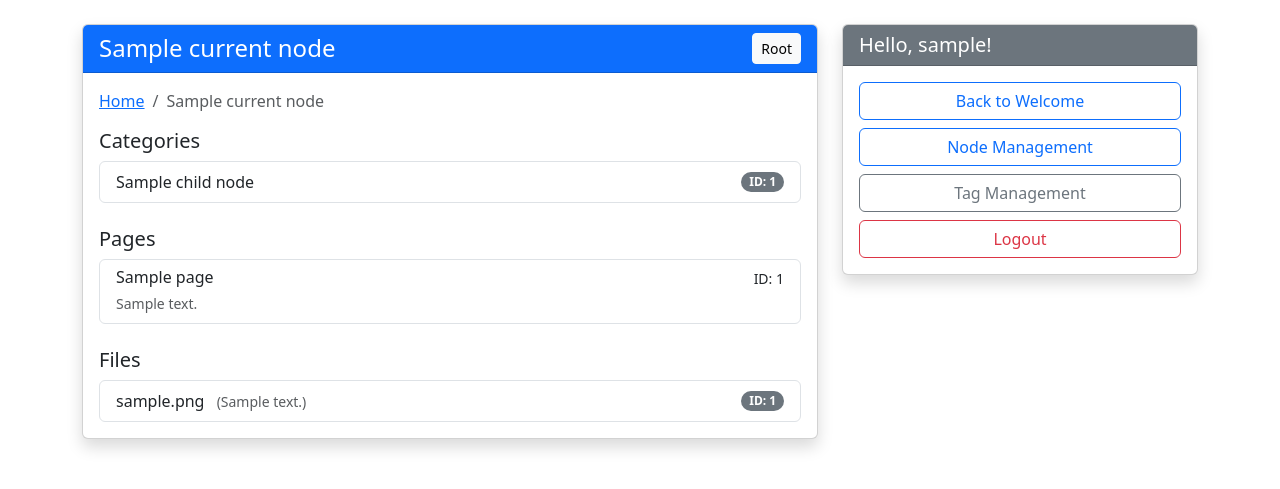
After one commit to douglasgreen/freshwiki, a PHP site: template resources/templates/browse.html.twig in a window 1280 px wide. The commit adds this page. Shown: the top 489 px of the page. Run offline with PHP 8.4, Linux system fonts and the light colour scheme; the template is opened without the code that fills it: most values are stand-ins (such as "Sample title", 1, 10 or a date in 2020); some libraries are stand-ins or nearby versions.

Commit message:
refactor: move node browsing to BrowseController and add node_id to file table
Co-authored-by: cecli (openrouter/z-ai/glm-5)

```diff
--- a/docs/schema.sql
+++ b/docs/schema.sql
@@ -78,6 +78,7 @@ CREATE INDEX ix_page_freshness_at ON page (freshness_at DESC);
 
 CREATE TABLE file (
     file_id INT UNSIGNED NOT NULL auto_increment,
+    node_id INT UNSIGNED NULL,
     filename VARCHAR(255) NOT NULL,
     body MEDIUMBLOB NOT NULL,
     content_type VARCHAR(127) NOT NULL,
@@ -89,11 +90,14 @@ CREATE TABLE file (
     created_by INT UNSIGNED NULL,
     updated_by INT UNSIGNED NULL,
     CONSTRAINT pk_file PRIMARY KEY (file_id),
+    CONSTRAINT fk_file_node FOREIGN KEY (node_id) REFERENCES node (node_id) ON DELETE RESTRICT,
     CONSTRAINT fk_file_created_by FOREIGN KEY (created_by) REFERENCES user (user_id) ON DELETE SET NULL,
     CONSTRAINT fk_file_updated_by FOREIGN KEY (updated_by) REFERENCES user (user_id) ON DELETE SET NULL,
     CONSTRAINT uq_file_checksum UNIQUE (checksum)
 ) engine = innodb default charset = utf8mb4 COLLATE = utf8mb4_unicode_ci;
 
+
+CREATE INDEX ix_file_node_id ON file (node_id);
 
 CREATE INDEX ix_file_content_type ON file (content_type);
 
--- /dev/null
+++ b/resources/templates/browse.html.twig
@@ -0,0 +1,106 @@
+{% extends 'base.html.twig' %}
+
+{% block title %}
+  {% if browse_data.current_node %}
+    {{ browse_data.current_node.name }} - FreshWiki
+  {% else %}
+    Browse - FreshWiki
+  {% endif %}
+{% endblock %}
+
+{% block content %}
+  <div class="row">
+    <div class="col-md-8">
+      <div class="card shadow mb-4">
+        <div class="card-header bg-primary text-white d-flex justify-content-between align-items-center">
+          <h4 class="mb-0">
+            {% if browse_data.current_node %}
+              {{ browse_data.current_node.name }}
+            {% else %}
+              Browse Content
+            {% endif %}
+          </h4>
+          {% if browse_data.current_node %}
+            <a href="?action=browse" class="btn btn-sm btn-light">Root</a>
+          {% endif %}
+        </div>
+        <div class="card-body">
+          {# Breadcrumb #}
+          {% if browse_data.current_node %}
+            <nav aria-label="breadcrumb" class="mb-3">
+              <ol class="breadcrumb">
+                <li class="breadcrumb-item"><a href="?action=browse">Home</a></li>
+                <li class="breadcrumb-item active">{{ browse_data.current_node.name }}</li>
+              </ol>
+            </nav>
+          {% endif %}
+
+          {# Child Nodes #}
+          {% if browse_data.child_nodes is not empty %}
+            <h5>Categories</h5>
+            <div class="list-group mb-4">
+              {% for node in browse_data.child_nodes %}
+                <a href="?n={{ node.node_id }}" class="list-group-item list-group-item-action d-flex justify-content-between align-items-center">
+                  {{ node.name }}
+                  <span class="badge bg-secondary rounded-pill">ID: {{ node.node_id }}</span>
+                </a>
+              {% endfor %}
+            </div>
+          {% endif %}
+
+          {# Pages #}
+          {% if browse_data.pages is not empty %}
+            <h5>Pages</h5>
+            <div class="list-group mb-4">
+              {% for page in browse_data.pages %}
+                <a href="?p={{ page.page_id }}" class="list-group-item list-group-item-action">
+                  <div class="d-flex w-100 justify-content-between">
+                    <h6 class="mb-1">{{ page.title }}</h6>
+                    <small>ID: {{ page.page_id }}</small>
+                  </div>
+                  <small class="text-muted">{{ page.summary }}</small>
+                </a>
+              {% endfor %}
+            </div>
+          {% endif %}
+
+          {# Files #}
+          {% if browse_data.files is not empty %}
+            <h5>Files</h5>
+            <div class="list-group">
+              {% for file in browse_data.files %}
+                <a href="?f={{ file.file_id }}" class="list-group-item list-group-item-action d-flex justify-content-between align-items-center">
+                  <div>
+                    <span class="me-2">{{ file.filename }}</span>
+                    <small class="text-muted">({{ file.content_type }})</small>
+                  </div>
+                  <span class="badge bg-secondary rounded-pill">ID: {{ file.file_id }}</span>
+                </a>
+              {% endfor %}
+            </div>
+          {% endif %}
+
+          {% if browse_data.child_nodes is empty and browse_data.pages is empty and browse_data.files is empty %}
+            <p class="text-muted">No content found.</p>
+          {% endif %}
+        </div>
+      </div>
+    </div>
+
+    <div class="col-md-4">
+      <div class="card shadow">
+        <div class="card-header bg-secondary text-white">
+          <h5 class="mb-0">Hello, {{ username }}!</h5>
+        </div>
+        <div class="card-body">
+          <div class="d-grid gap-2">
+            <a href="?" class="btn btn-outline-primary">Back to Welcome</a>
+            <a href="?action=node" class="btn btn-outline-primary">Node Management</a>
+            <a href="?action=tag" class="btn btn-outline-secondary">Tag Management</a>
+            <a href="?action=logout" class="btn btn-outline-danger">Logout</a>
+          </div>
+        </div>
+      </div>
+    </div>
+  </div>
+{% endblock %}
```
Also changed, not shown: docs/schema.md (+1 -1 lines), index.php (+9 -5 lines), resources/templates/welcome.html.twig (+10 -59 lines), src/Controller/BrowseController.php (added, +72 -0 lines).
